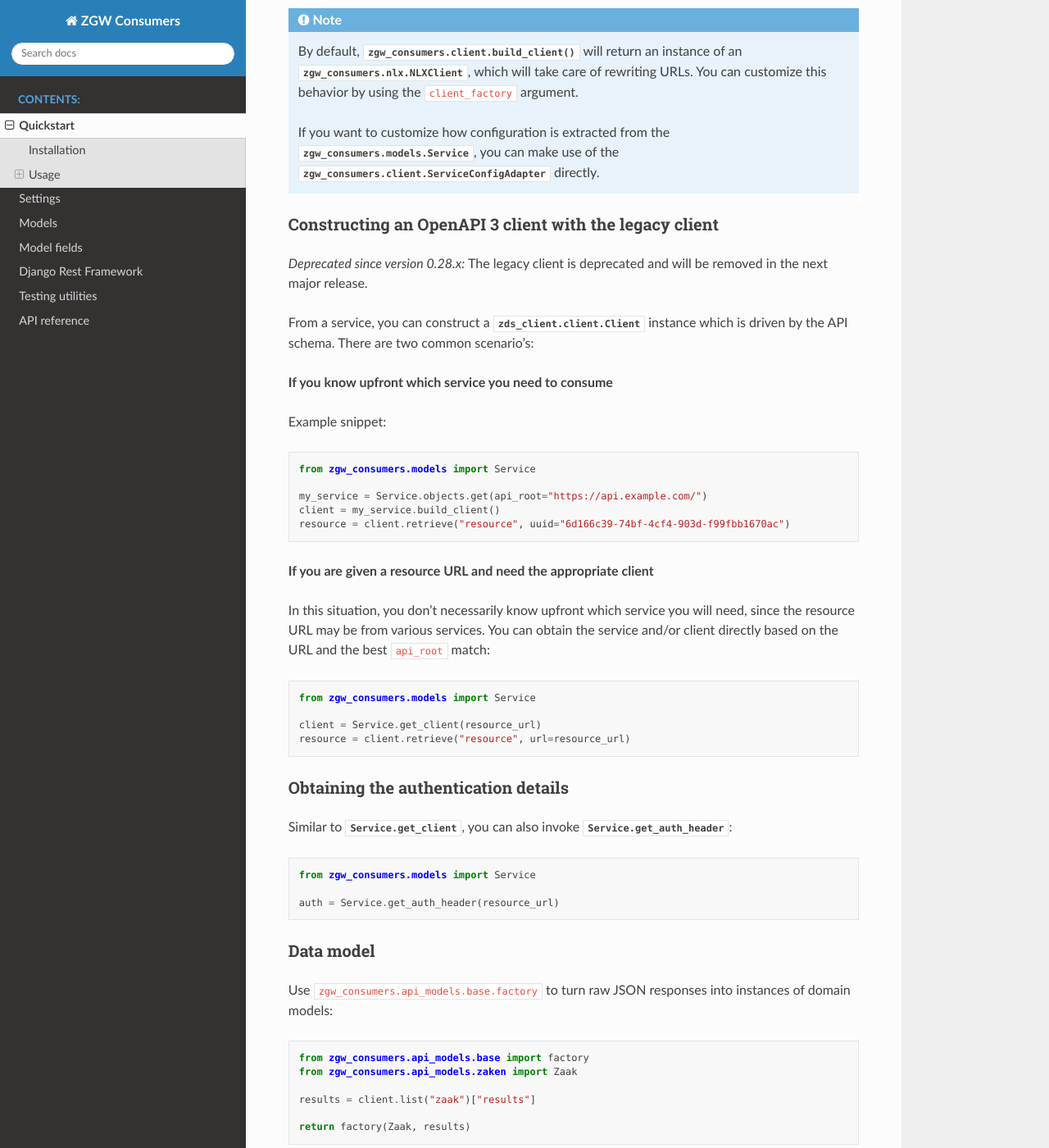
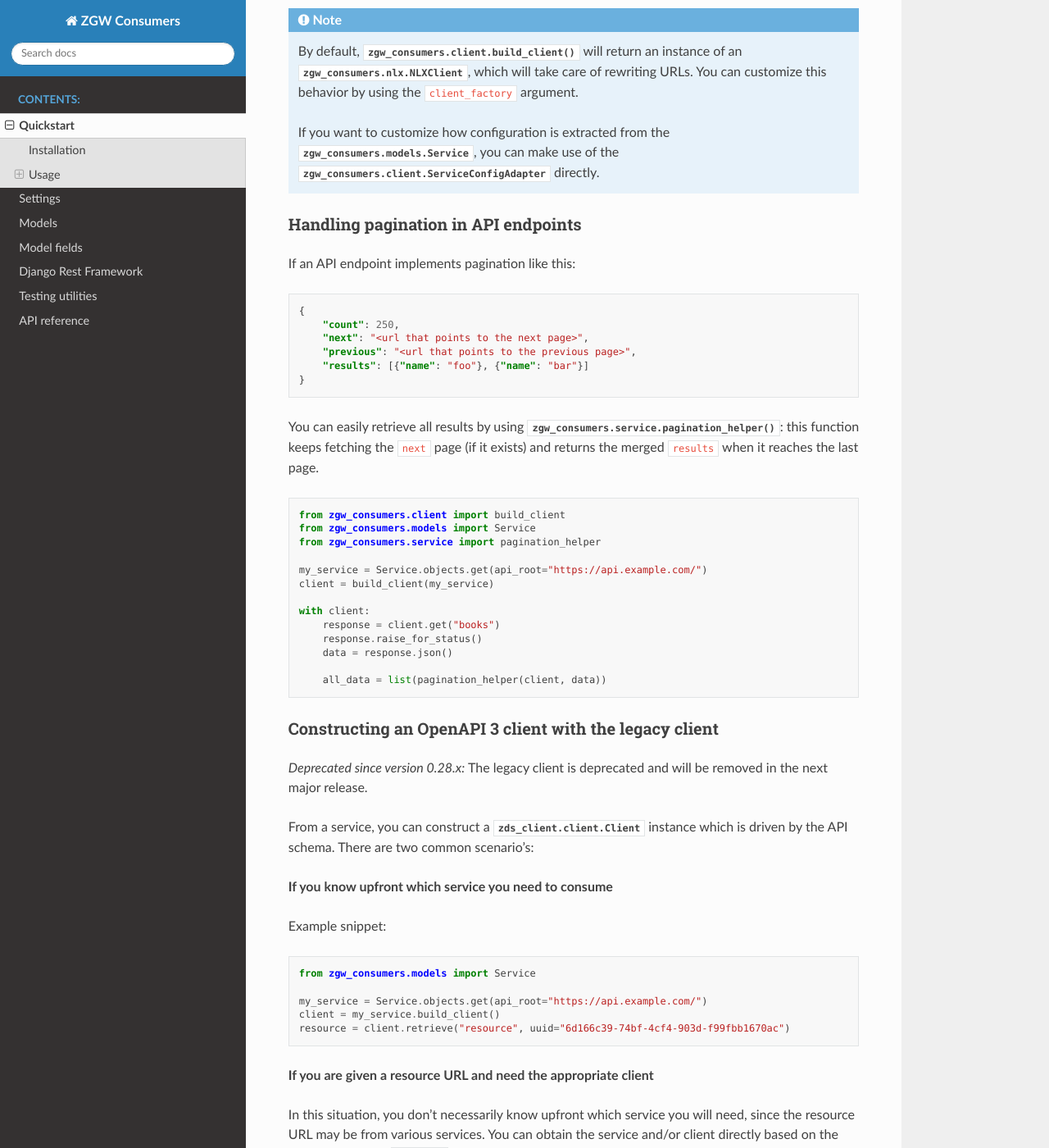
Before and after one commit to maykinmedia/zgw-consumers, a Sphinx documentation site: the page built from docs/quickstart.rst, in a window 1280 px wide and 1400 px high, scrolled down 1103 px. Shown: the whole window at 82% size. Built offline with Sphinx 7.4.7 and the Read the Docs theme 2.0.0, drawn with Linux system fonts in a browser that asks for light colours.

Commit message:
:memo: [#81] Add documentation for pagination_helper

```diff
--- a/docs/quickstart.rst
+++ b/docs/quickstart.rst
@@ -56,6 +56,41 @@ The resulting client will have certificate and authentication automatically conf
 
     If you want to customize how configuration is extracted from the :class:`zgw_consumers.models.Service`, you can
     make use of the :class:`zgw_consumers.client.ServiceConfigAdapter` directly.
+
+
+Handling pagination in API endpoints
+************************************
+
+If an API endpoint implements pagination like this:
+
+.. code-block:: json
+
+    {
+        "count": 250,
+        "next": "<url that points to the next page>",
+        "previous": "<url that points to the previous page>",
+        "results": [{"name": "foo"}, {"name": "bar"}]
+    }
+
+You can easily retrieve all results by using :func:`zgw_consumers.service.pagination_helper`: this function
+keeps fetching the ``next`` page (if it exists) and returns the merged ``results`` when it reaches the
+last page.
+
+.. code-block:: python
+
+    from zgw_consumers.client import build_client
+    from zgw_consumers.models import Service
+    from zgw_consumers.service import pagination_helper
+
+    my_service = Service.objects.get(api_root="https://api.example.com/")
+    client = build_client(my_service)
+
+    with client:
+        response = client.get("books")
+        response.raise_for_status()
+        data = response.json()
+
+        all_data = list(pagination_helper(client, data))
 
 
 Constructing an OpenAPI 3 client with the legacy client
--- a/docs/reference.rst
+++ b/docs/reference.rst
@@ -14,3 +14,9 @@ API reference
 .. automodule:: zgw_consumers.nlx
     :members: NLXClient, get_nlx_services
     :undoc-members:
+
+``service``
+
+.. automodule:: zgw_consumers.service
+    :members: PaginatedResponseData, pagination_helper
+    :undoc-members:
```
